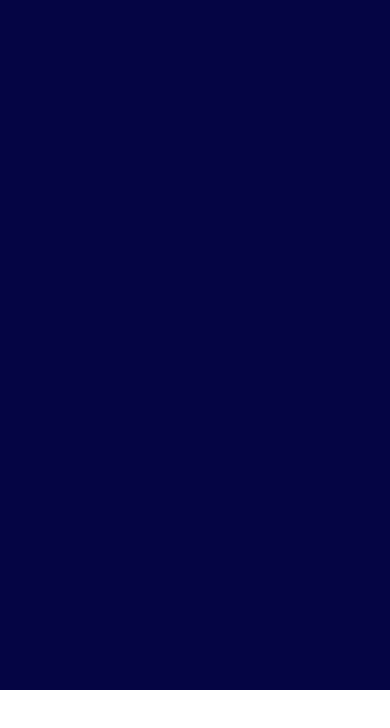
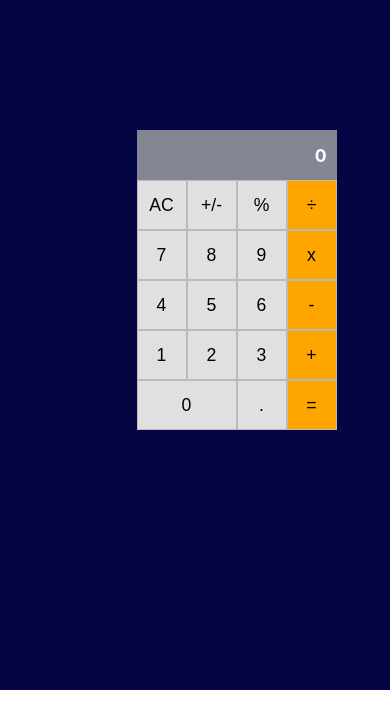
Before and after one commit to DarioAlessioR/math-magic, a React (Create React App) app: page / in a window 390 px wide. Shown: the top 728 px of the page. Built offline with nearby package versions, Linux system fonts and the light colour scheme.

Commit message:
Create hooks branch and improve responsiveness in App.css

```diff
--- a/src/App.css
+++ b/src/App.css
@@ -20,7 +20,9 @@
 
 .calculator-container {
   max-width: 500px;
-  margin: 0 500px 0 500px;
+  width: 30%;
+  margin-left: 35%;
+  margin-right: 35%;
 }
 
 .display {
@@ -31,6 +33,7 @@
   font-weight: bold;
   font-size: 1.1rem;
   padding: 15px 10px 15px 0;
+  min-width: 200px;
 }
 
 .list-btn {
@@ -38,6 +41,7 @@
   grid-template-columns: 1fr 1fr 1fr 1fr;
   grid-template-rows: auto;
   height: 50px;
+  min-width: 200px;
 }
 
 .list-btn-last {
@@ -45,6 +49,7 @@
   grid-template-columns: 2fr 1fr 1fr;
   grid-template-rows: auto;
   height: 50px;
+  min-width: 200px;
 }
 
 .list-btn-item {
```
